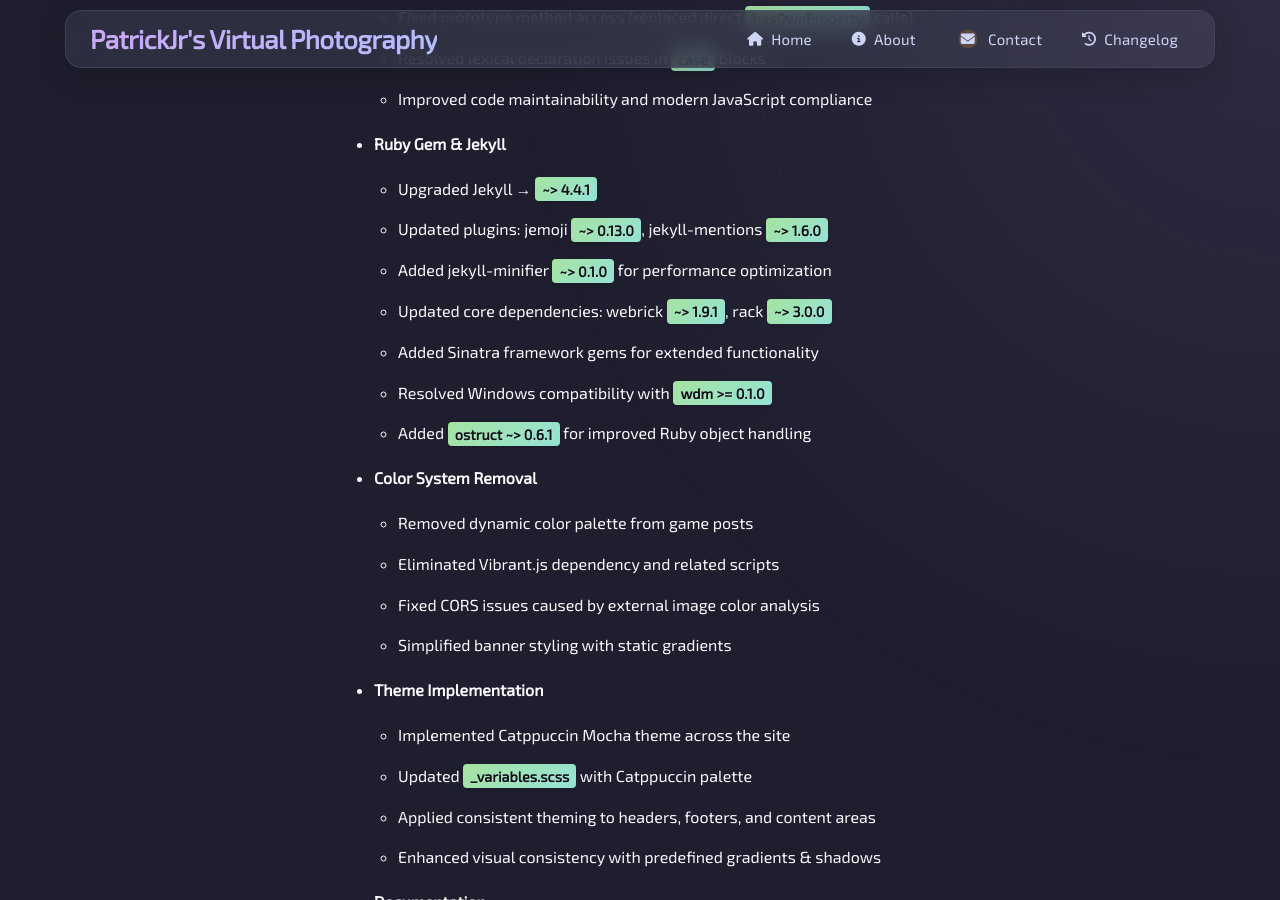
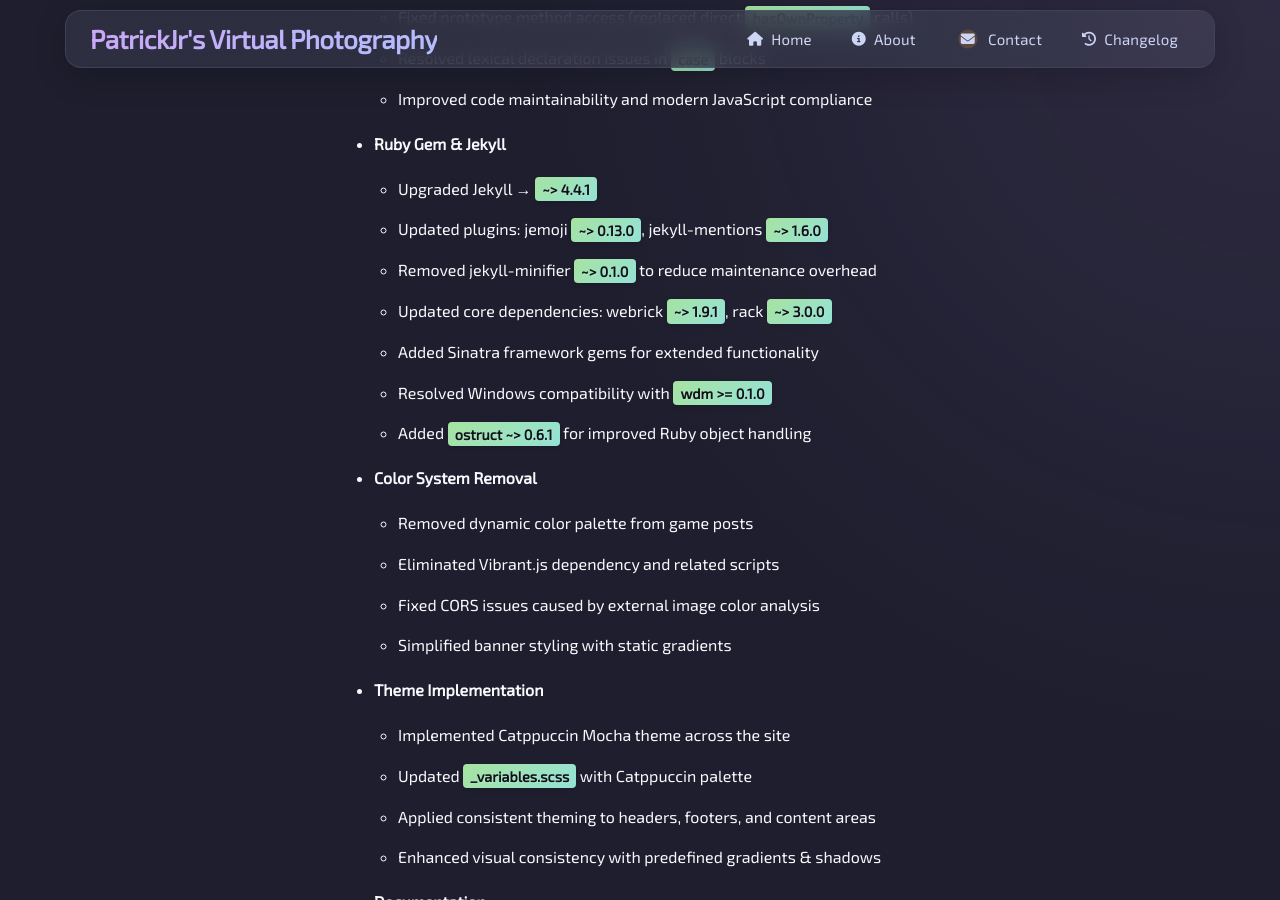
Before and after one commit to PatrickJnr/vp, a Jekyll site: the page built from pages/changelog.md, in a window 1280 px wide and 900 px high, scrolled down 409 px. Built offline with Jekyll 4.4.1, drawn with Linux system fonts in a browser that asks for light colours; a style sheet for code colours, icons or effects is not loaded.

Commit message:
October 1, 2025
Removed jekyll-minifier

```diff
--- a/Gemfile
+++ b/Gemfile
@@ -14,8 +14,7 @@
 gem 'jekyll-redirect-from', '~> 0.16.0'
 gem 'jekyll-sass-converter', '~> 3.1.0'
 
-# Performance & Optimization Plugins
-gem 'jekyll-minifier', '~> 0.1.0'
+
 
 # Utilities
 gem 'webrick', '~> 1.9.1'
--- a/_config.yml
+++ b/_config.yml
@@ -7,7 +7,6 @@
   - jekyll-seo-tag
   - jemoji
   - jekyll-mentions
-  - jekyll-minifier
 
 # SASS/SCSS Configuration
 sass:
@@ -44,14 +43,6 @@
 
 favicon: /assets/img/favicon.ico
 
-# Jekyll Minifier Configuration
-jekyll-minifier:
-  exclude: ['*.min.css', '*.min.js']
-  compress_css: true
-  compress_js: true
-  compress_html: true
-  uglifier:
-    harmony: true   # Enable ES6+ support (fixes arrow function/const errors)
 
 google_analytics: G-XXPKD9SFHL
 
--- a/pages/changelog.md
+++ b/pages/changelog.md
@@ -17,7 +17,7 @@
 - **Ruby Gem & Jekyll**
   - Upgraded Jekyll → `~> 4.4.1`
   - Updated plugins: jemoji `~> 0.13.0`, jekyll-mentions `~> 1.6.0`
-  - Added jekyll-minifier `~> 0.1.0` for performance optimization
+  - Removed jekyll-minifier `~> 0.1.0` to reduce maintenance overhead
   - Updated core dependencies: webrick `~> 1.9.1`, rack `~> 3.0.0`
   - Added Sinatra framework gems for extended functionality
   - Resolved Windows compatibility with `wdm >= 0.1.0`
```
